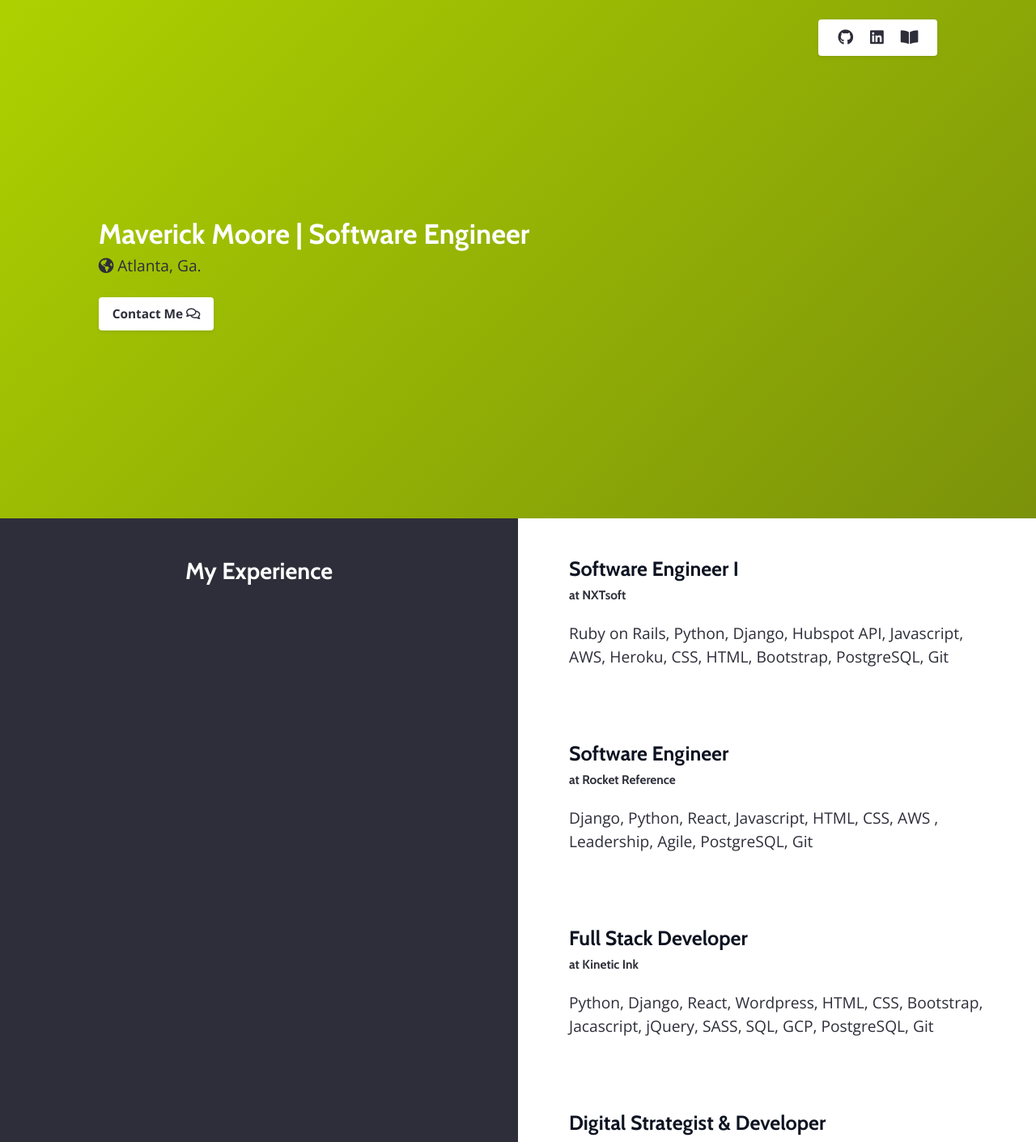
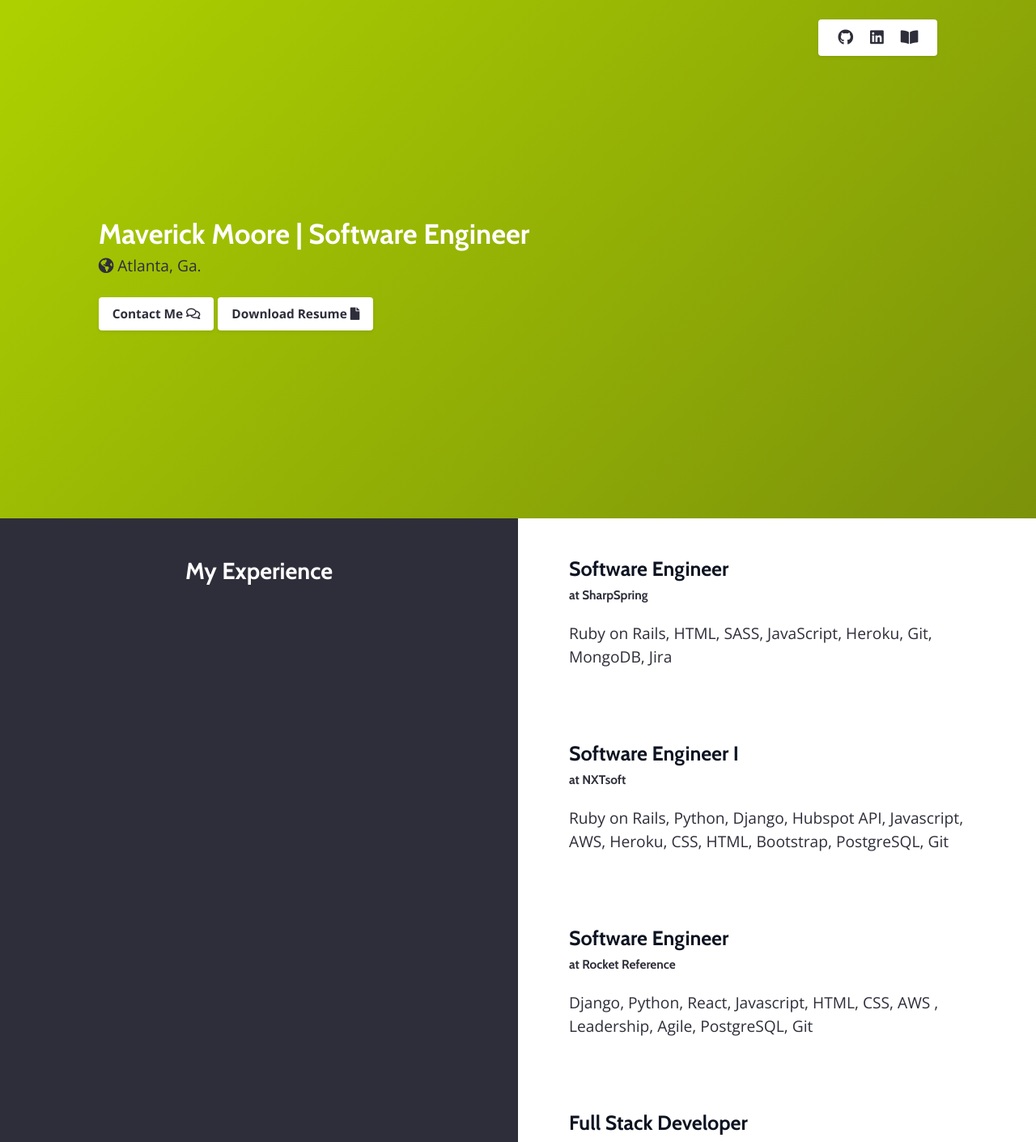
Before and after one commit to mcm66103/maverickmoore.com_02, a Django app: page / in a window 1280 px wide. Shown: the top 1410 px of the page at 81% size. Run offline with Django 3.2, Linux system fonts and the light colour scheme; some libraries are stand-ins or nearby versions.

Commit message:
download resume

```diff
--- /dev/null
+++ b/mysite/mysite/templates/mysite/_contact-me-modal.html
@@ -0,0 +1,23 @@
+<div class="modal fade" id="contact-me-modal" tabindex="-1" role="dialog" aria-labelledby="contact-me-modal-labels" aria-hidden="true">
+  <form style="" method="post" action="{% url 'contact_me' %}" class="d-block">{% csrf_token %}
+    <div class="modal-dialog" role="document">
+      <div class="modal-content">
+        <div class="modal-header">
+          <h5 class="modal-title" id="exampleModalLabel">Send a Message</h5>
+          <button type="button" class="close" data-dismiss="modal" aria-label="Close">
+            <span aria-hidden="true">&times;</span>
+          </button>
+        </div>
+        <div class="modal-body d-flex justify-content-center">
+          <div style="max-width:80%;" method="post" action="{% url 'contact_me' %}">{% csrf_token %}
+            {{ form.as_p }}
+          </div>
+        </div>
+        <div class="modal-footer">
+          <button type="button" class="btn btn-secondary" data-dismiss="modal">Close</button><input class="btn btn-primary" type="submit" value="send"></input>
+
+        </div>
+      </div>
+    </div>
+  </form>
+</div>
--- /dev/null
+++ b/mysite/mysite/templates/mysite/_download-resume-modal.html
@@ -0,0 +1,22 @@
+<div class="modal fade" id="download-resume-modal" tabindex="-1" role="dialog" aria-labelledby="contact-me-modal-labels" aria-hidden="true">
+  <form style="" method="post" action="{% url 'download_resume' %}" class="d-block">{% csrf_token %}
+    <div class="modal-dialog" role="document">
+      <div class="modal-content">
+        <div class="modal-header">
+          <h5 class="modal-title" id="exampleModalLabel">Download Resume</h5>
+          <button type="button" class="close" data-dismiss="modal" aria-label="Close">
+            <span aria-hidden="true">&times;</span>
+          </button>
+        </div>
+        <div class="modal-body d-flex justify-content-center">
+          <div style="max-width:80%;" method="post" action="{% url 'contact_me' %}">{% csrf_token %}
+            {{ download_resume_form.as_p }}
+          </div>
+        </div>
+        <div class="modal-footer">
+          <button type="button" class="btn btn-secondary" data-dismiss="modal">Close</button><input class="btn btn-primary" type="submit" value="send"></input>
+        </div>
+      </div>
+    </div>
+  </form>
+</div>
--- a/mysite/mysite/templates/mysite/index.html
+++ b/mysite/mysite/templates/mysite/index.html
@@ -27,6 +27,7 @@
       <h1>Maverick Moore | Software Engineer</h1>
       <p><i class="fas fa-globe-americas"></i> Atlanta, Ga.</p>
       <a type="button" class="btn" id="contact-me-button" data-toggle="modal" data-target="#contact-me-modal">Contact Me <i class="far fa-comments"></i></a>
+      <a type="button" class="btn" id="contact-me-button" data-toggle="modal" data-target="#download-resume-modal">Download Resume <i class="fas fa-file"></i></a>
     </div>
   </div>
 </div>
@@ -38,6 +39,10 @@
     </div>
     <div>
       <div>
+        <h3>Software Engineer</h3>
+        <h4>at SharpSpring</h4>
+        <p>Ruby on Rails, HTML, SASS, JavaScript, Heroku, Git, MongoDB, Jira</p>
+
         <h3>Software Engineer I</h3>
         <h4>at NXTsoft</h4>
         <p>Ruby on Rails, Python, Django, Hubspot API, Javascript,
@@ -88,27 +93,8 @@
   </div>
 </div>
 
-<div class="modal fade" id="contact-me-modal" tabindex="-1" role="dialog" aria-labelledby="contact-me-modal-labels" aria-hidden="true">
-  <form style="" method="post" action="{% url 'contact_me' %}" class="d-block">{% csrf_token %}
-    <div class="modal-dialog" role="document">
-      <div class="modal-content">
-        <div class="modal-header">
-          <h5 class="modal-title" id="exampleModalLabel">Send a Message</h5>
-          <button type="button" class="close" data-dismiss="modal" aria-label="Close">
-            <span aria-hidden="true">&times;</span>
-          </button>
-        </div>
-        <div class="modal-body d-flex justify-content-center">
-          <div style="max-width:80%;" method="post" action="{% url 'contact_me' %}">{% csrf_token %}
-            {{ form.as_p }}
-          </div>
-        </div>
-        <div class="modal-footer">
-          <button type="button" class="btn btn-secondary" data-dismiss="modal">Close</button><input class="btn btn-primary" type="submit" value="send"></input>
+{% include 'mysite/_contact-me-modal.html' %}
 
-        </div>
-      </div>
-    </div>
-  </form>
-</div>
+{% include 'mysite/_download-resume-modal.html' %}
+
 {% endblock %}
--- a/mysite/mysite/urls.py
+++ b/mysite/mysite/urls.py
@@ -14,7 +14,7 @@ Including another URLconf
     2. Add a URL to urlpatterns:  path('blog/', include('blog.urls'))
 """
 from django.contrib import admin
-from django.urls import path
+from django.urls import path, include
 
 from mysite import views
 
@@ -23,4 +23,9 @@ urlpatterns = [
     path('', views.index, name='index'),
     path('demo/', views.demo),
     path('contact-me/', views.contact_me, name='contact_me'),
+    path('download-resume/', views.download_resume, name='download_resume')
 ]
+
+urlpatterns += [
+    path('captcha/', include('captcha.urls')),
+]
--- a/mysite/mysite/views.py
+++ b/mysite/mysite/views.py
@@ -1,10 +1,15 @@
+import os
+
 from twilio.rest import Client
 
 from django import forms
 from django.conf import settings
 from django.contrib import messages
+from django.http import HttpResponse
 from django.shortcuts import render, redirect
 from django.urls import reverse_lazy
+
+from captcha.fields import CaptchaField
 
 # Twilio client
 client = Client(settings.TWILIO_SID, settings.TWILIO_AUTH)
@@ -12,7 +17,8 @@ client = Client(settings.TWILIO_SID, settings.TWILIO_AUTH)
 
 def index(request):
     context = {
-        "form": ContactMeForm()
+        "form": ContactMeForm(),
+        "download_resume_form": DownloadResumeForm(),
     }
     return render(request, 'mysite/index.html', context)
 
@@ -43,8 +49,48 @@ def contact_me(request):
                 pass
 
         else:
-            messages.add_message(request, messages.ERROR, 'Your message was not sent.', extra_tags="danger")
+            if form.errors['captcha'] != None:
+                messages.add_message(request, messages.ERROR, form.errors['captcha'][0], extra_tags="danger")
+            else:
+                messages.add_message(request, messages.ERROR, 'Your message was not sent.', extra_tags="danger")
 
+
+    return redirect(reverse_lazy('index'))
+
+def download_resume(request):
+
+    if request.method == 'POST':
+
+        form = DownloadResumeForm(request.POST)
+        if form.is_valid():
+
+            try:
+                message = client.messages.create(
+                    body=f"{ form.cleaned_data['phone'] }/{ form.cleaned_data['email'] } downloaded your resume",
+                    from_=settings.TWILIO_PHONE,
+                    to='+16467700783'
+                )
+
+                resume_file_path = os.path.join(settings.BASE_DIR, 'mysite/static/mysite/resume/20201021_resume_maverick_moore.docx')
+
+                with open(resume_file_path, 'rb') as f:
+                    file_data = f.read()
+
+                   # sending response
+                response = HttpResponse(file_data, content_type='application/vnd.openxmlformats-officedocument.wordprocessingml.document')
+                response['Content-Disposition'] = 'attachment; filename="maverick_moore_resume.docx"'
+
+                return response
+
+            except Exception as e:
+                messages.add_message(request, messages.ERROR, 'There was an error', extra_tags="danger")
+                pass
+
+        else:
+            if form.errors['captcha'] != None:
+                messages.add_message(request, messages.ERROR, form.errors['captcha'][0], extra_tags="danger")
+            else:
+                messages.add_message(request, messages.ERROR, 'There was an error.', extra_tags="danger")
 
     return redirect(reverse_lazy('index'))
 
@@ -53,3 +99,10 @@ class ContactMeForm(forms.Form):
     email = forms.EmailField()
     phone = forms.CharField()
     message = forms.CharField(widget=forms.Textarea)
+    captcha = CaptchaField()
+
+
+class DownloadResumeForm(forms.Form):
+    email = forms.EmailField()
+    phone = forms.CharField()
+    captcha = CaptchaField()
```
Also changed, not shown: mysite/mysite/settings.py (+13 -6 lines), 1 other file.
